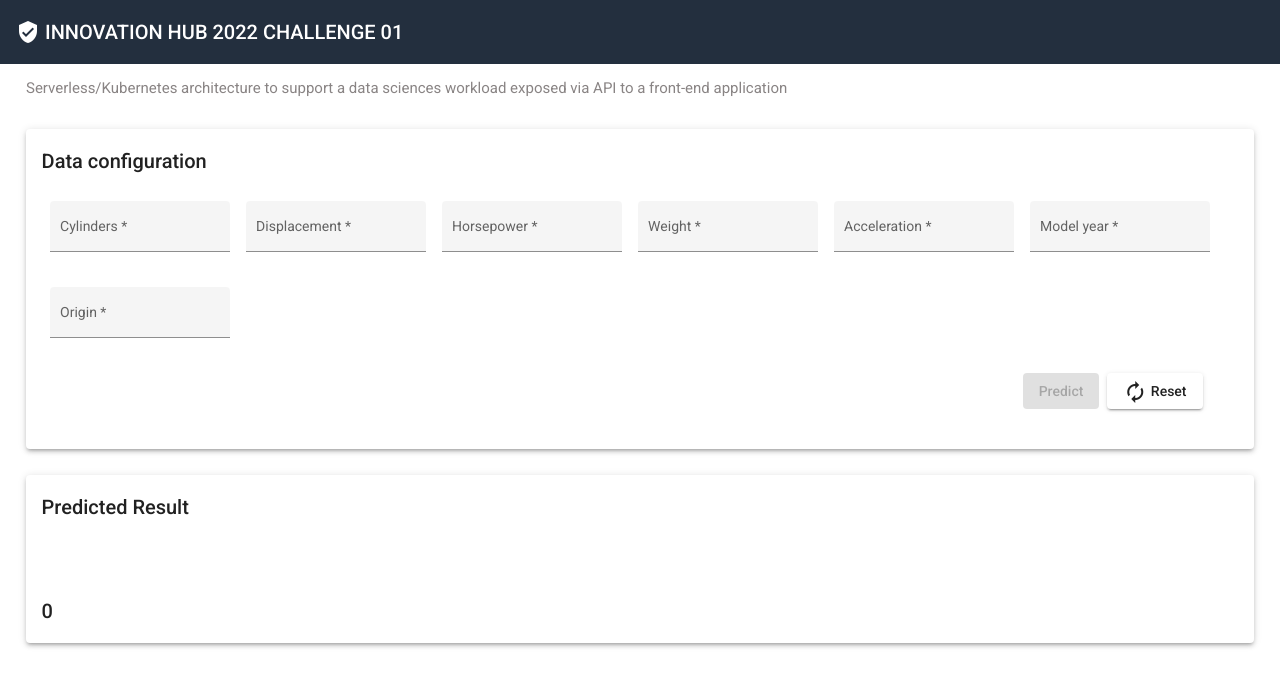
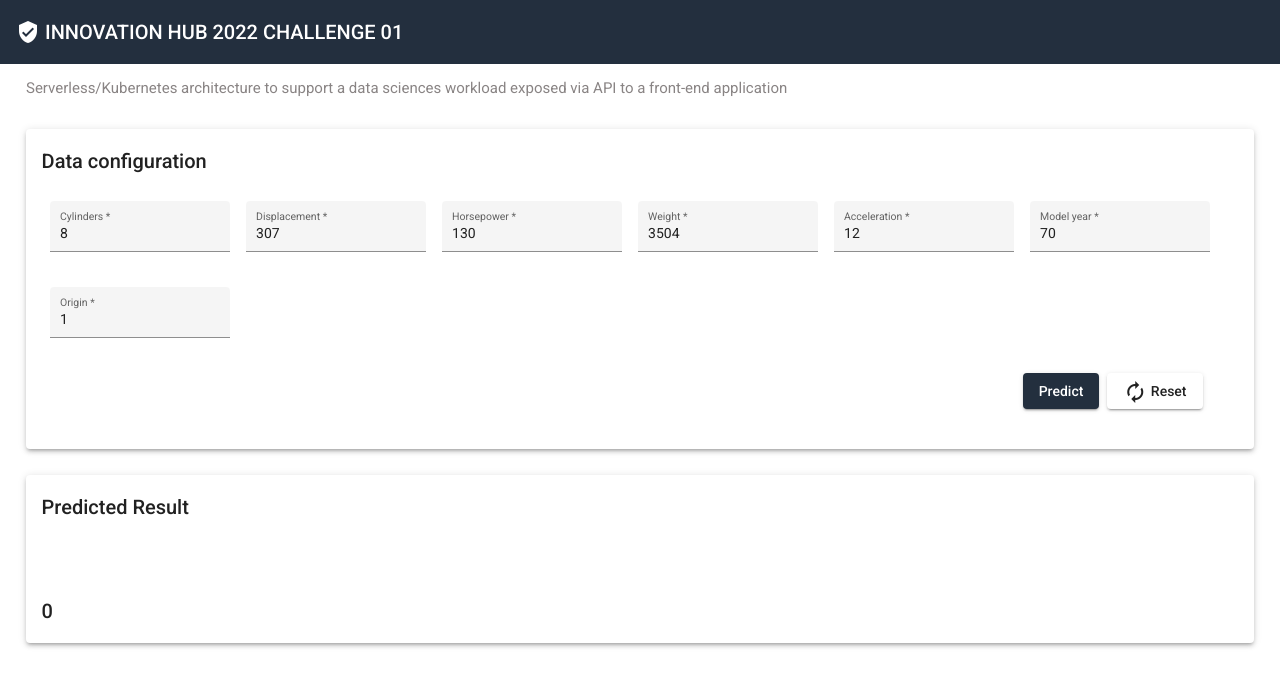
Before and after one commit to OksanaKulish/innovation-hub-2022-challenge-01, an Angular app in the folder UI/: page /prediction in a window 1280 px wide. Shown: the top 686 px of the page. Built offline with nearby package versions, Linux system fonts and the light colour scheme.

Commit message:
default values set

```diff
--- a/UI/src/app/shared/components/prediction/prediction.component.ts
+++ b/UI/src/app/shared/components/prediction/prediction.component.ts
@@ -10,13 +10,13 @@ import { PredictService } from 'src/app/web-api/services/predict.service';
 })
 export class PredictionComponent implements OnInit {
   public form = new FormGroup({
-    Cylinders: new FormControl('', Validators.required),
-    Displacement: new FormControl('', Validators.required),
-    Horsepower: new FormControl('', Validators.required),
-    Weight: new FormControl('', Validators.required),
-    Acceleration: new FormControl('', Validators.required),
-    'Model year': new FormControl('', Validators.required),
-    Origin: new FormControl('', Validators.required),
+    Cylinders: new FormControl('8', Validators.required),
+    Displacement: new FormControl('307', Validators.required),
+    Horsepower: new FormControl('130', Validators.required),
+    Weight: new FormControl('3504', Validators.required),
+    Acceleration: new FormControl('12', Validators.required),
+    'Model year': new FormControl('70', Validators.required),
+    Origin: new FormControl('1', Validators.required),
   });
 
   public predictedValue: string | undefined;
```
